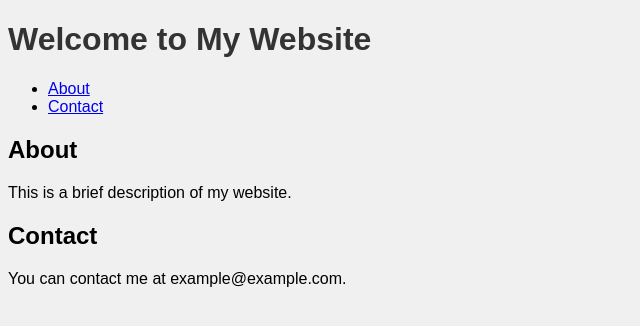
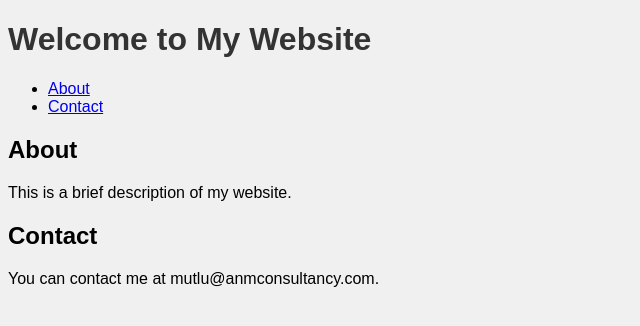
Before and after one commit to MutluRenegado/RSS-3, a plain HTML site: page index.html in a window 1280 px wide. Shown: the full height of the page, 0-640 px from the left. Drawn offline with Linux system fonts and the light colour scheme; no server answers.

Commit message:
Update index.html

```diff
--- a/index.html
+++ b/index.html
@@ -31,7 +31,7 @@
 
         <section id="contact">
             <h2>Contact</h2>
-            <p>You can contact me at example@example.com.</p>
+            <p>You can contact me at mutlu@anmconsultancy.com.</p>
         </section>
     </main>
 
```
